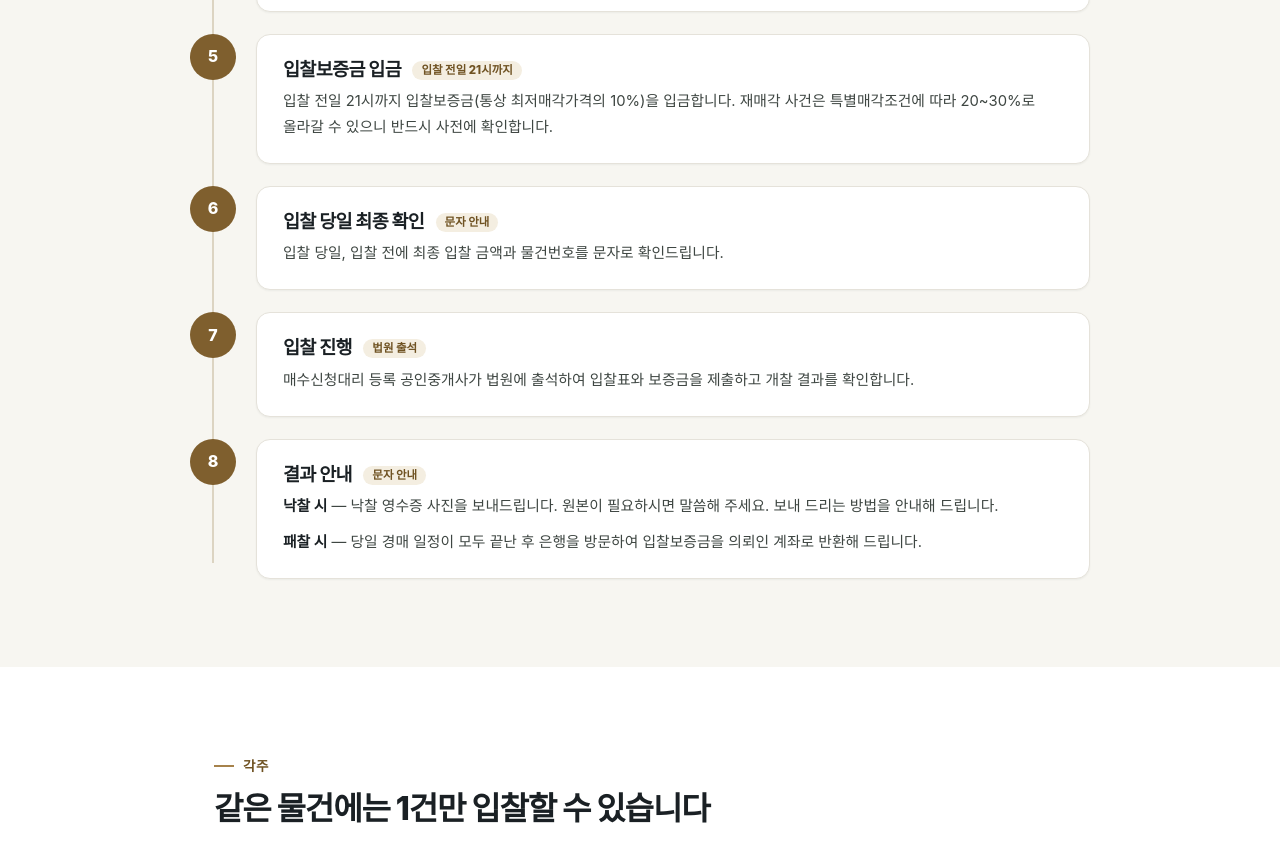
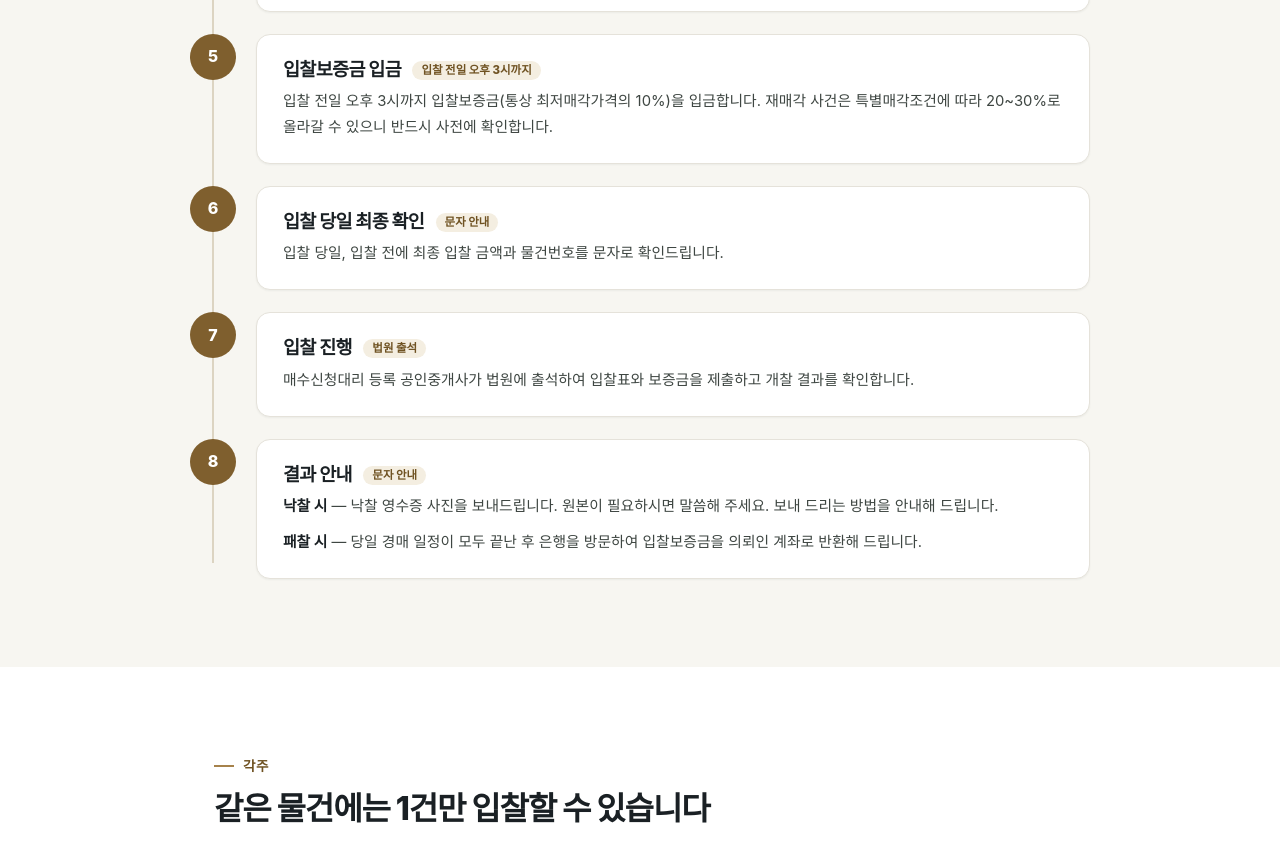
Before and after one commit to himodahome-stack/modaauction, a plain HTML site: page auction/process.html in a window 1280 px wide. Shown: the part 1466-2324 px from the top of the page. Drawn offline with Linux system fonts and the light colour scheme; a script that the page names is missing; a web font is replaced by a local one.

Commit message:
입찰보증금 입금 마감: 입찰 전일 21시 → 오후 3시까지

```diff
--- a/auction/process.html
+++ b/auction/process.html
@@ -114,8 +114,8 @@
         <div class="tl-item">
           <div class="tl-num">5</div>
           <div class="tl-card">
-            <h3>입찰보증금 입금 <span class="tl-tag">입찰 전일 21시까지</span></h3>
-            <p>입찰 전일 21시까지 입찰보증금(통상 최저매각가격의 10%)을 입금합니다. 재매각 사건은 특별매각조건에 따라 20~30%로 올라갈 수 있으니 반드시 사전에 확인합니다.</p>
+            <h3>입찰보증금 입금 <span class="tl-tag">입찰 전일 오후 3시까지</span></h3>
+            <p>입찰 전일 오후 3시까지 입찰보증금(통상 최저매각가격의 10%)을 입금합니다. 재매각 사건은 특별매각조건에 따라 20~30%로 올라갈 수 있으니 반드시 사전에 확인합니다.</p>
           </div>
         </div>
 
```
